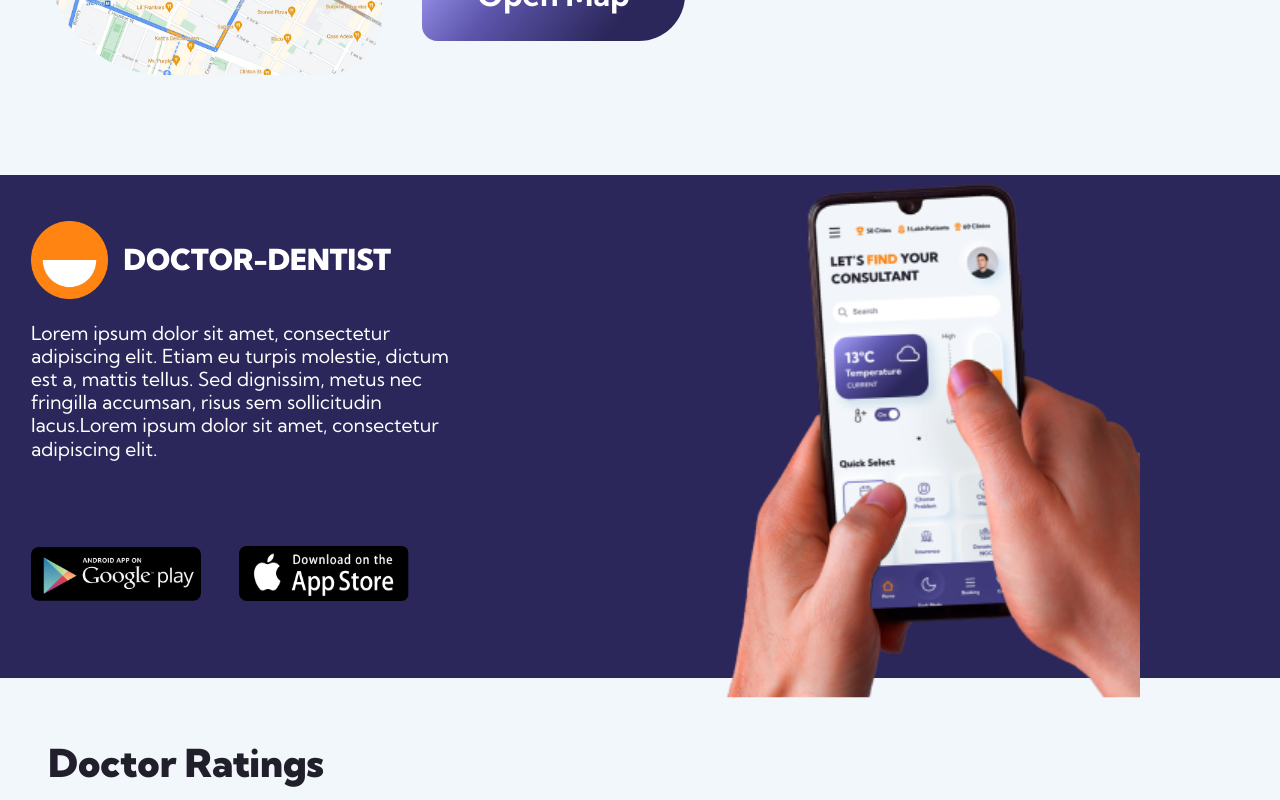
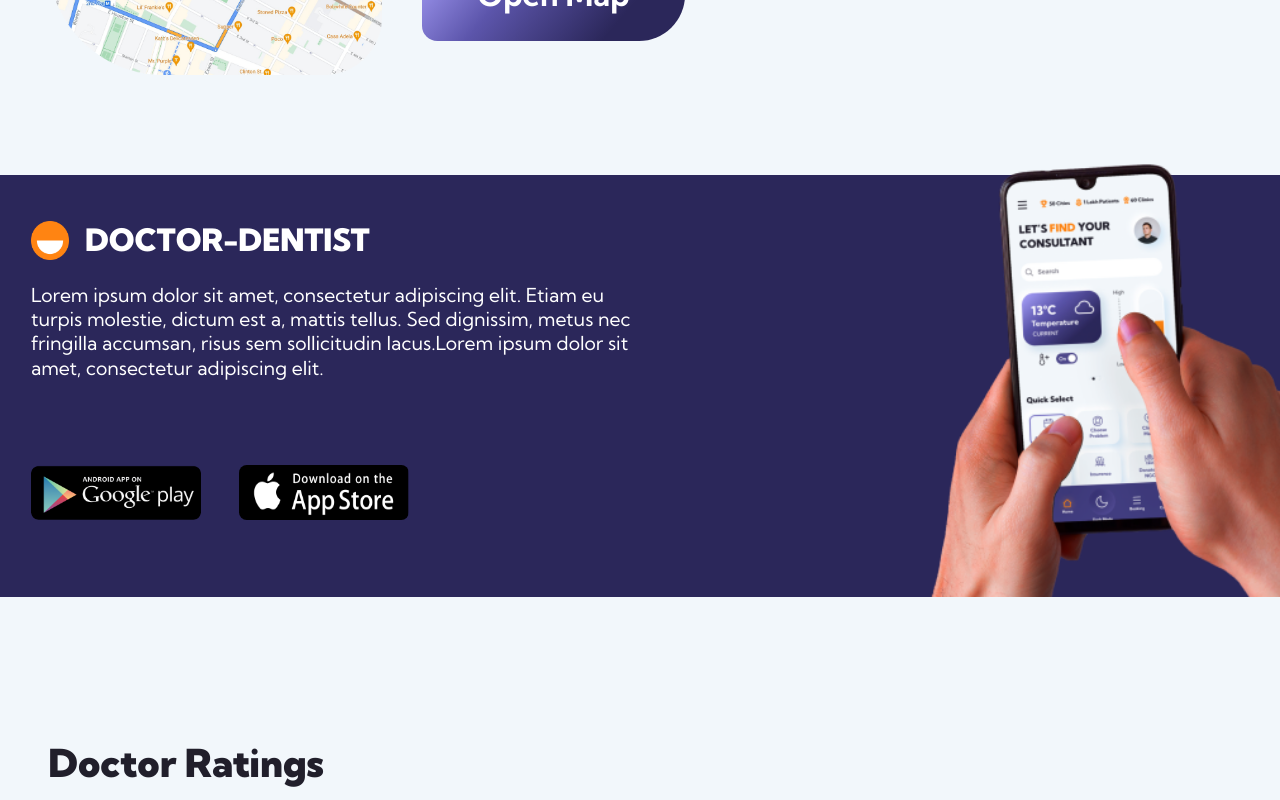
Before and after one commit to 18121A05L2/dental-react, a React (Create React App) app: page / in a window 1280 px wide. Shown: the part 2220-3020 px from the top of the page. Built offline with nearby package versions, Linux system fonts and the light colour scheme.

Commit message:
fixed slider

```diff
--- a/src/components/home/ClinicMap.jsx
+++ b/src/components/home/ClinicMap.jsx
@@ -27,19 +27,19 @@ function ClinicMap() {
 
       <div className="bg-[#2B275A] absolute top-[11rem] -left-[1.56rem] -right-[1.56rem] ">
         <div className="flex">
-          <div className="flex flex-col gap-3 max-w-[50%] pl-[1rem] py-[1.5rem]">
+          <div className="flex flex-col gap-3 max-w-[55%] pl-[1rem] py-[1.5rem]">
             <div className="flex items-center gap-2 ">
               <img
-                className="w-[2.5rem] h-[2.5rem]"
+                className="w-[1.25rem] h-[1.25rem]"
                 src="/home/smile.png"
                 alt="smile"
               ></img>
 
-              <h1 className="text-white font-[900] text-[0.94rem] ">
+              <h1 className="text-white font-[900] text-[1rem] leading-5 ">
                 DOCTOR-DENTIST
               </h1>
             </div>
-            <p className="font-[300] text-[0.625rem] max-w-[14.4rem] text-white  leading-3 pb-8   ">
+            <p className="font-[300] text-[0.625rem] max-w-[20rem] text-white  leading-[0.78rem] pb-8   ">
               Lorem ipsum dolor sit amet, consectetur adipiscing elit. Etiam eu
               turpis molestie, dictum est a, mattis tellus. Sed dignissim, metus
               nec fringilla accumsan, risus sem sollicitudin lacus.Lorem ipsum
@@ -59,9 +59,9 @@ function ClinicMap() {
               ></img>
             </div>
           </div>
-          <div className="w-[50%] relative">
+          <div className="">
             <img
-              className=" absolute bottom-[2.4525rem] scale-[1.5] right-[3.35rem] "
+              className="absolute right-0 bottom-0 w-[21rem]   "
               src="/home/smartphone.png"
               alt="phone"
             ></img>
```
